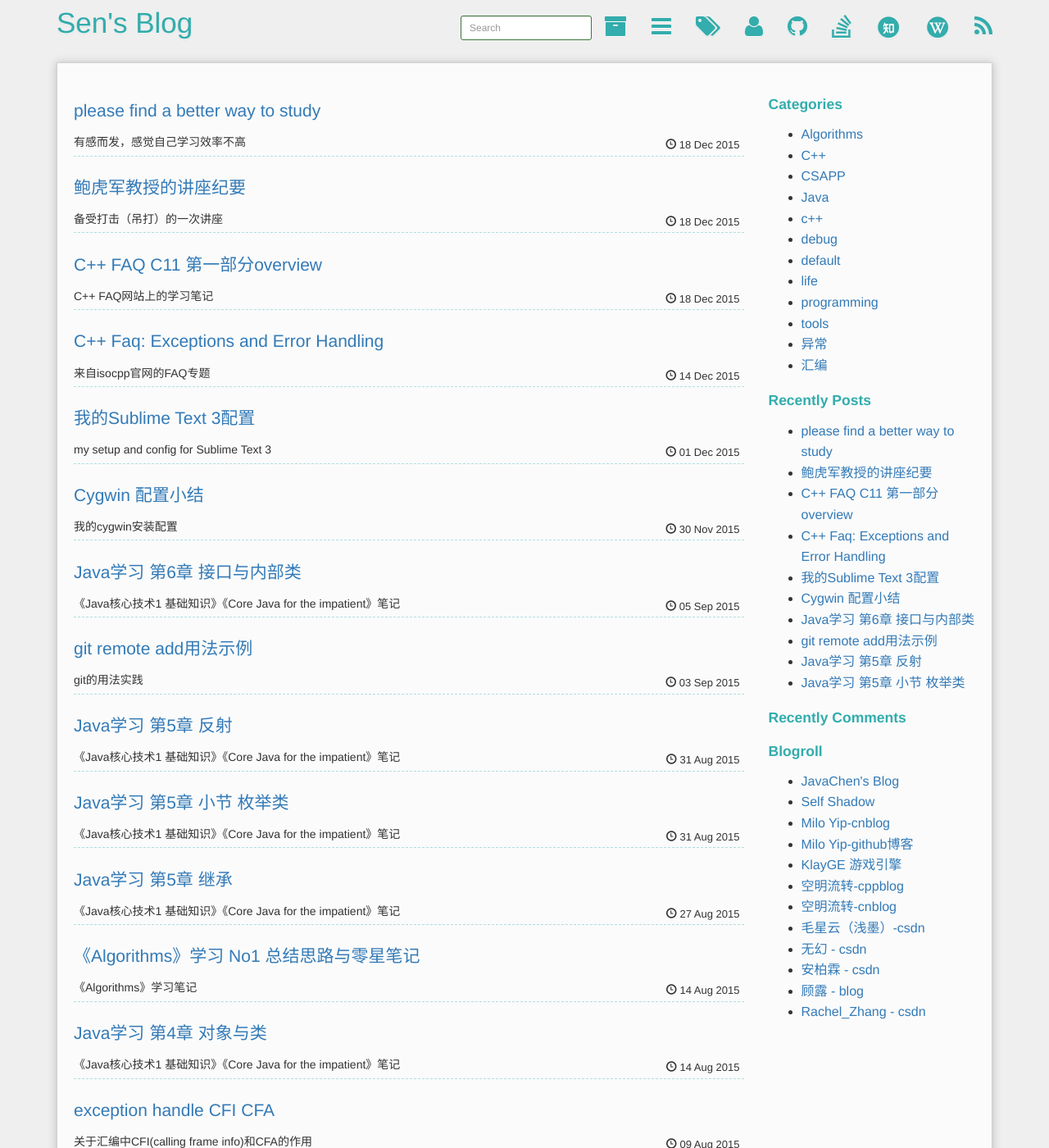
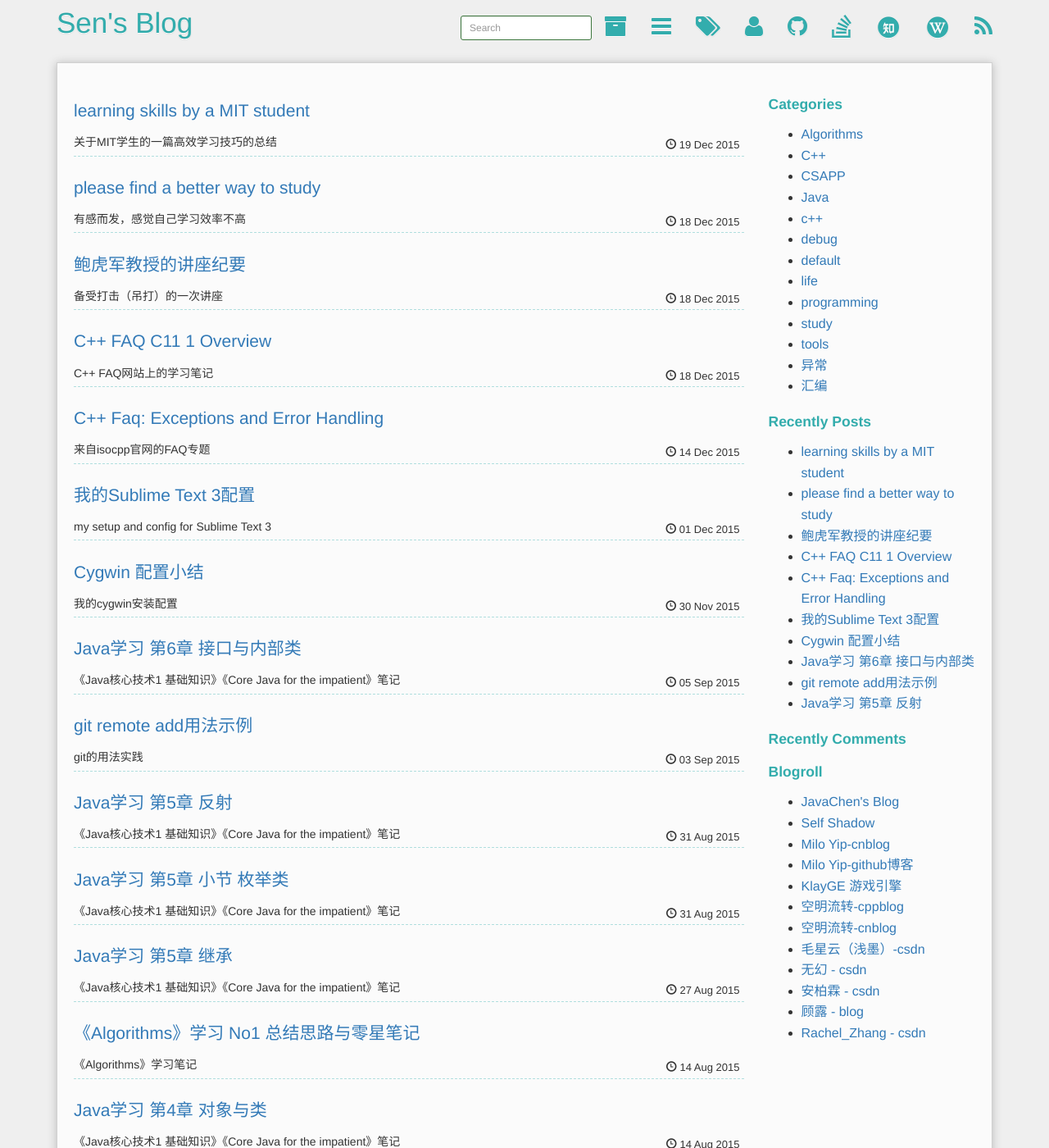
Before and after one commit to SenZhangAI/senzhangai.github.com, a Jekyll site: the page built from index.html, in a window 1280 px wide and 1400 px high. Shown: the whole window at 82% size. Built offline with Jekyll 4.4.1, drawn with Linux system fonts in a browser that asks for light colours; Markdown is read by kramdown in place of the engine named in the settings; the list of posts is cut into pages by our own code; comment, search, counter and statistics services are not loaded; some of the changed lines change nothing that is shown; some of the changed text lies outside the part shown.

Commit message:
new post

```diff
--- a/_posts/2015-12-18-cpp-faq-c11-1-overview.md
+++ b/_posts/2015-12-18-cpp-faq-c11-1-overview.md
@@ -1,6 +1,6 @@
 ---
 layout: post
-title: "C++ FAQ C11 第一部分overview"
+title: "C++ FAQ C11 1 Overview"
 description: "C++ FAQ网站上的学习笔记"
 keywords: C++, C++11
 category: C++
--- /dev/null
+++ b/_posts/2015-12-19-learning-skills-by-a-mit-student.md
@@ -0,0 +1,214 @@
+---
+layout: post
+title: "learning skills by a MIT student"
+description: "关于MIT学生的一篇高效学习技巧的总结"
+keywords: 高效学习、MIT、技巧、费曼技巧
+category: study
+tags: [study, learning, effective]
+---
+
+## 关于MIT Scott Young学习方法的总结
+
+### 前言
+作者是在12个月内完成33门MIT课程的学生撰写的心得，
+首先需要说明的是，这可不仅仅要加速记忆的，还必须得做到**加速理解**，
+这是因为MIT课程很难，用快速记忆法强记的知识没有理解也没有用。
+所以这篇博文对我而言，**很重要!**。是值得研究的学习方法，
+好了不废话，正文。
+
+(不过话说回来，我常常考前两天内看书再考试，好像学习能力也不错啊，哈哈)
+
+中译文链接：<http://select.yeeyan.org/view/94114/329073>
+
+### 引言
+首先有研究表明，如果没有正确的方法，学习将停滞。
+
+### 加速理解
+让我们仔细分析一下，无论考试还是应用，关键还是理解，
+所以重点是如何加速理解
+
+多数人没有系统的方法，大多听讲座、读书、题海或重看笔记。
+
+**理解本身就像洋葱**而不是开关，所以是一个逐层认知的过程。
+
+根据对于理解本身特性的认识，加速理解就取决于以下两个因素：
+
+1. **建立知识联系**
+2. **自我调适排错**
+
+#### BTW Sen的学习技巧
+我曾经也总结过如果提高学习能力，系统性地做了一个从知识输入到输出的框架体系。
+
+(TODO：这里用Graphviz补充我的学习框架图)
+
+其中**建立知识联系**就是我的学习体系其中的**建立知识框架**步骤
+**自我调适排错**就是其中**验证知识有效性**，重构知识的过程。
+事实上我的框架更广。
+但作者的优势是更加集中，集中在知识吸收与建立知识框架体系的核心阶段。
+而我却忽略了这些，还是习惯性地，很随意地按照自己的思路学。
+
+##### 复盘
+我的风格是笔记写的很详细，希望能把逻辑链写明白，
+这个应该来说是对的。只是事无巨细的写好像很话时间啊，
+比如前几天的C++ Exception章节，我就花了好几天。
+**我得加速理解知识+笔记记录的过程。**
+
+另一个方面是也尝试了不做笔记只快速刷书，比如厕所读物《Effective C++》
+或者浑沦吞枣地记笔记，比如之前关于html+css+JavaScript的笔记。
+但总体而言效果不好。
+
+再从笔记内容的角度，比如之前写的关于《Effective C++》的用const代替宏的章节笔记
+其实我思考地很详细了，也很花时间记笔记，但回头发现还是记漏了知识点，
+就是关于为什么有时候enum代替宏的意义。
+
+当然，当我再次回顾这一章节时，就把这个知识点完全记住了，也许是这种记漏了的羞耻感的刺激下吧。。。
+
+##### 记笔记方法改进
+思考：我的方式是学了一点记一点，也就是太细化了，反而容易看不到全貌（也就是知识点之间的融会贯通）
+所以我需要一个整理回顾的过程。
+补充说明：记笔记就是一个整理思路过程，这个很有用，而且我也做到一些，但我还需要再强化效果。
+
+idea: 我尝试的方法是 对博客内容作**结构优化**
+
+思考2: 以后内容前加一些引子来强化逻辑链，比如用 头脑风暴、整理总结、BTW等明确的词汇说明本段内容
+的地位是什么，与前后文的逻辑关联是什么。就像这个引子“思考2”一样
+思考3：包括整个笔记风格也可以按照逻辑链改进
+笔记我觉得之前的FAQ很好，通过一个个例子，盲人摸象一样摸得越多越了解全貌。这种例子也是必不可少的部分。
+然后再是总结，按照知识节点分章节内容。
+
+总结：用引子标识强化思路逻辑、要有FAQ等碎片化知识，也要有abstraction或者总结句贯通思路来进行结构优化。
+
+### 关于知识联系与调试排错
+原文提要： 知识联系是了解一个想法的接入点。由已知联系未知。
+调试排错归根结底是知识残缺、遗漏或者理解错误。
+**如能高效排错必将大大提速学习进程**，因为对问题形成了深刻见解，而非机械化记忆。
+
+### 加速理解的技巧
+原文提要：如何加速剥洋葱一样理解知识这个过程，作者给出技巧：
+**知识面覆盖**、**练习**、**自省**。
+
+#### 第一阶段：知识面覆盖
+知识面覆盖是大量接受同类知识点，可能需要多本书相互映照。
+
+原文观点：学生常犯的一个错误是认为这个阶段最重要，其实这个阶段效率最低。
+所以**我常常加速完成这一阶段**，这样就有更多时间投入理解阶段。
+
+原文例子：例如在教学视频加速、不要花太多时间高亮文本，这样知识还停留在低层次。
+长远看效率低。更好的方法是阅读偶尔笔记。在读过每个章节后写一段落总结。
+
+原文链接：作者也给出了他做笔记的例子，链接参见：
+[machine-vision-notes.pdf](http://wenku.baidu.com/link?url=F_cfpstytkVjujIOlBzP2y8y5HwGOA2Cp2YcK9y6rm_65ACPRiOGD9SlXfwcLh3Rz1ndx8FGzyWHwCTJgqmsxoMT70p_TdKkZt0zIr5qdBW)
+
+作者笔记风格分析：作者**笔记风格略简单**，一个章节一页纸左右。跟我做线性代数的笔记一样，
+但是这样回顾起来不是很容易忘么？这或许是因为这只是第一阶段，后面会细化吧。
+此外，一章节一总结以避免后续章节看不懂，挺好！
+
+分析总结：这个观点很有价值。确实我之前在细节知识上投入太多时间，收效甚微。
+而且我把知识面覆盖和总结提炼阶段混在一起了，也就是边看边笔记。
+其实应该随机应变，有些材料应该用先快速覆盖法。例如APUE，我觉得。
+
+#### 第二阶段：练习
+原文观点： 练习题能极大促进对知识的理解，但有两个效率陷阱：
+**1.没有获得及时反馈**， **2.题海战术**
+
+原文思路：**练习题应该能突显你需要建立更好直觉的知识领域**，
+一些技巧比如接下来的*费曼技巧*对此相当有效。
+还需要注意的是对于非技术类学科需要掌握更多概念而非解决问题，练习可以少点，
+着重在第三阶段、以形成学科洞察力。
+
+#### 第三阶段：自省
+原文概要：知识面覆盖于练习为了让你知道你还有什么不懂，
+但难就难在你也不容易知道自己什么不懂，以为自己懂了结果犯错。
+解决之道是*费曼技巧*
+费曼技巧作用：帮助填补知识缺口，关联更多想法。
+
+#### 小结
+知识关联：第二阶段练习与第三阶段自省都强调了费曼技巧的作用。
+
+### 费曼技巧
+原文引言：此技巧来自其[自传](http://www.amazon.com/Surely-Feynman-Adventures-Curious-Character/dp/0393316041/ref=sr_1_1?ie=UTF8&qid=1351094705&sr=8-1&keywords=surely+you+must+be+joking)
+他解释了他学习艰涩的论文的方法：仔细学习论文的背景辅助材料，直到掌握相关基础足以理解其中艰深的思路。
+
+分析： 强调背景知识的重要性，这是当然，这么看来关键是如何寻路，**找出**需要掌握的背景知识。
+
+原文-费曼技巧：跟费曼自传中所述技术同理，这里有一个简短的[视频教程](youtu.be/FrNqSLPaZLc?t=1m17s)
+原文-费曼技巧步骤：
+
+1. 拿张白纸
+2. 在白纸顶部写上你想理解的某想法或某过程（提出问题）
+3. 用你的话解释它，就像你教给别人这个想法（回答问题过程中发现不足or整理思路）
+
+分析：这就跟输出式学习方法原理类似，比如博客或者论文。不过费曼技巧**首先是提出问题**。
+
+原文-费曼技巧核心：以上说的是招式，而此处是内功心法：
+步骤1. 最要紧的是对想法**分而划之**。虽然会重复已经弄懂的知识点。但总会发现知识缺口。
+步骤2. 查找该知识点的答案，一旦**精确定义了**你的不解或误解，通常很快能找到确切答案。
+还有就是灵活变通，不同情况可能处理方式不一样。
+
+原文-列举几个不同领域的费曼技巧的例子：
+
+#### 对付完全摸不着头脑的概念
+原文对策：
+坚持用费曼技巧，先找到解释这个概念的章节，浏览一遍，然后试用自己的思路模仿解释。
+如不能用自己的话解释时，用“引导式”费曼技巧很有用，这里有作者理解[摄像测绘学的例子](www.scotthyoung.com/mit/photogrammetry.pdf) 链接失效
+
+#### 对付各种过程-例如数学证明、化学方程式等
+原文对策：用费曼技巧审视所有的步骤，不管解释每一步作用，还要清楚原理，
+这里有作者[怎样实现网络加速的例子](www.scotthyoung.com/mit/fourier.pdf) 链接失效
+
+#### 对付各种公式
+原文对策：公式应该被理解，而不是死记硬背。
+当无法理解其运作机制时，用费曼技巧**分而划之**。
+作者给出理解[傅里叶分析方程的例子](www.scotthyoung.com/mit/fourier.pdf) 链接失效
+
+#### 对付需要记忆的内容
+即如何对付知识概念众多的非技术类学科？
+
+原文对策：对于某个主题，如果用费曼技巧顺利解释而无需参考原始资料就证明已掌握了它。
+作者给出回忆起经济学中[掠夺性定价的例子](www.scotthyoung.com/mit/predatory-pricing.pdf) 链接失效
+
+#### 小结
+如上部分应该是作者对于**练习**这一过程如何应用费曼技巧的综述。
+而下一部分，形成更深的直觉则是**自省**过程如何应用费曼技巧。
+
+### 形成更深刻的直觉
+标题分析：这应该是作者对于知识学习目标的认识，即学习目标是对该知识形成深刻的直觉
+(在我的框架里是输入的过程，已良好的知识库为基础)
+
+概要分析：作者有对学习过程从不同侧面分析，
+包括直觉(知识库)的类型、温故知新学得快、
+
+原文引言：费曼技巧不仅能帮你快速吸收知识，拨开洋葱的表皮，
+而且还能进一步帮助你深入挖掘，形成深刻直觉
+
+原文-直觉归类：一个想法的多数直觉可归为如下几类(类比、可视化、简化)：
+
+#### 类比、可视化、简化
+原文-及我的解释：
+
+* 类比：你理解一个想法是确认它与你已知想法之间的重要相似点。
+* 可视化：在脑海中构造画面，哪怕不完美，不完整、不完善。
+* 简化：所谓大道至简
+
+#### 学得更快的策略
+原文：作者描述了学习三阶段：知识面、练习、自省。
+**但不要误以为是不同时期各自执行** （我一开始就理解错了）
+可能会周而复始经理这些阶段，毕竟洋葱还是很难拨的。
+**但做过练习和建立直觉后，重新阅读理解更深刻**
+即温故而知新。
+
+小结：原来学得更快就是要温故知新。
+
+感想：我就是有些懒得回头看，当然主要原因是要学的东西还很多，先铺开。
+实际上，我在学习C++的过程中也体会到周而复始的过程，
+比如现在理解的Exception跟之前以为已经深刻理解的Exception就不一样。
+
+#### 专研吧，即便你不是学生
+略
+
+### 感言-学习的心态
+今天有感而发，学习本就是件困难的事情，所以虽然我看上去学得慢，
+不像以前那样两天看完一本书考试，觉得自己吊吊的，
+但是现在的知识结构深入了非常多，绝非一朝一夕之功。
+不要因学得慢就灰心，这是常态，况且我还不算慢。
+当然也要讲究技巧提高效率，例如本文。
```
